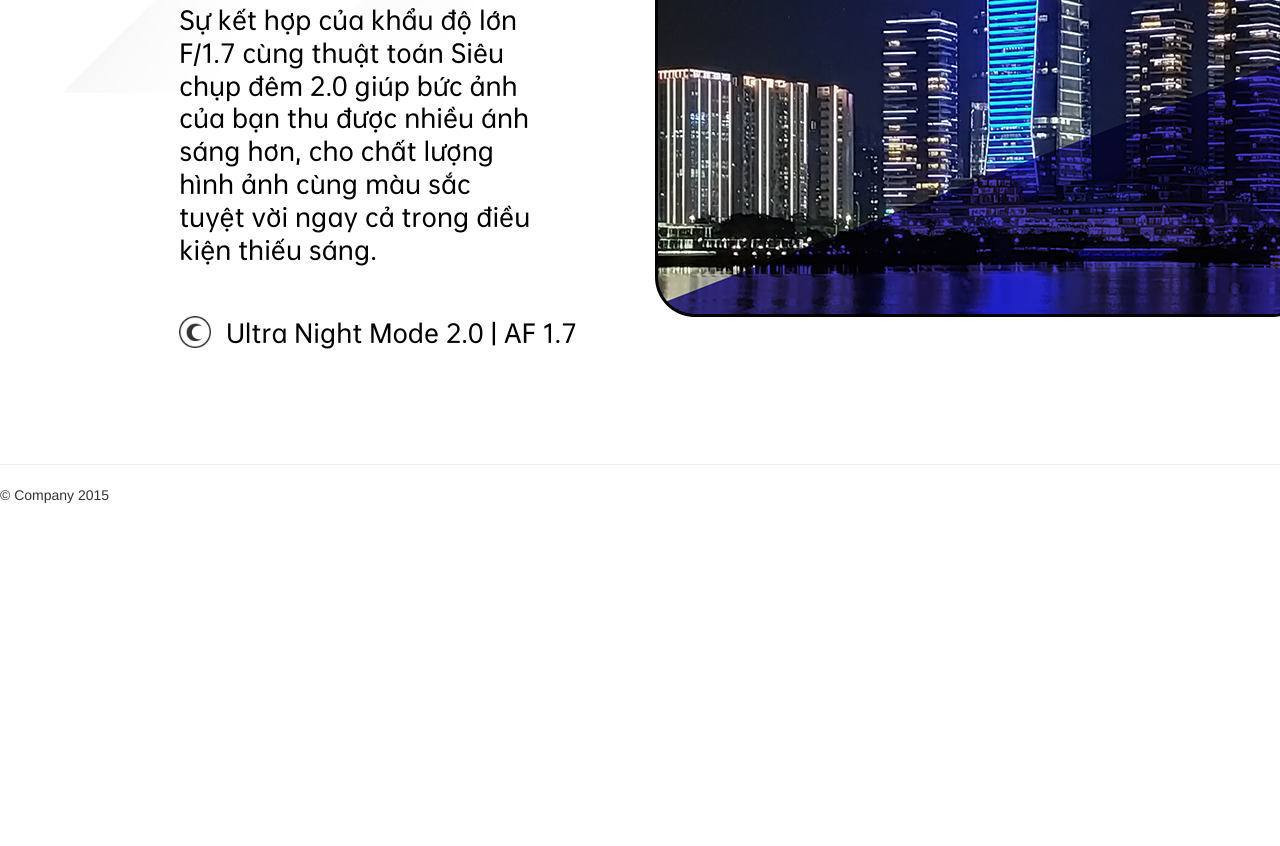
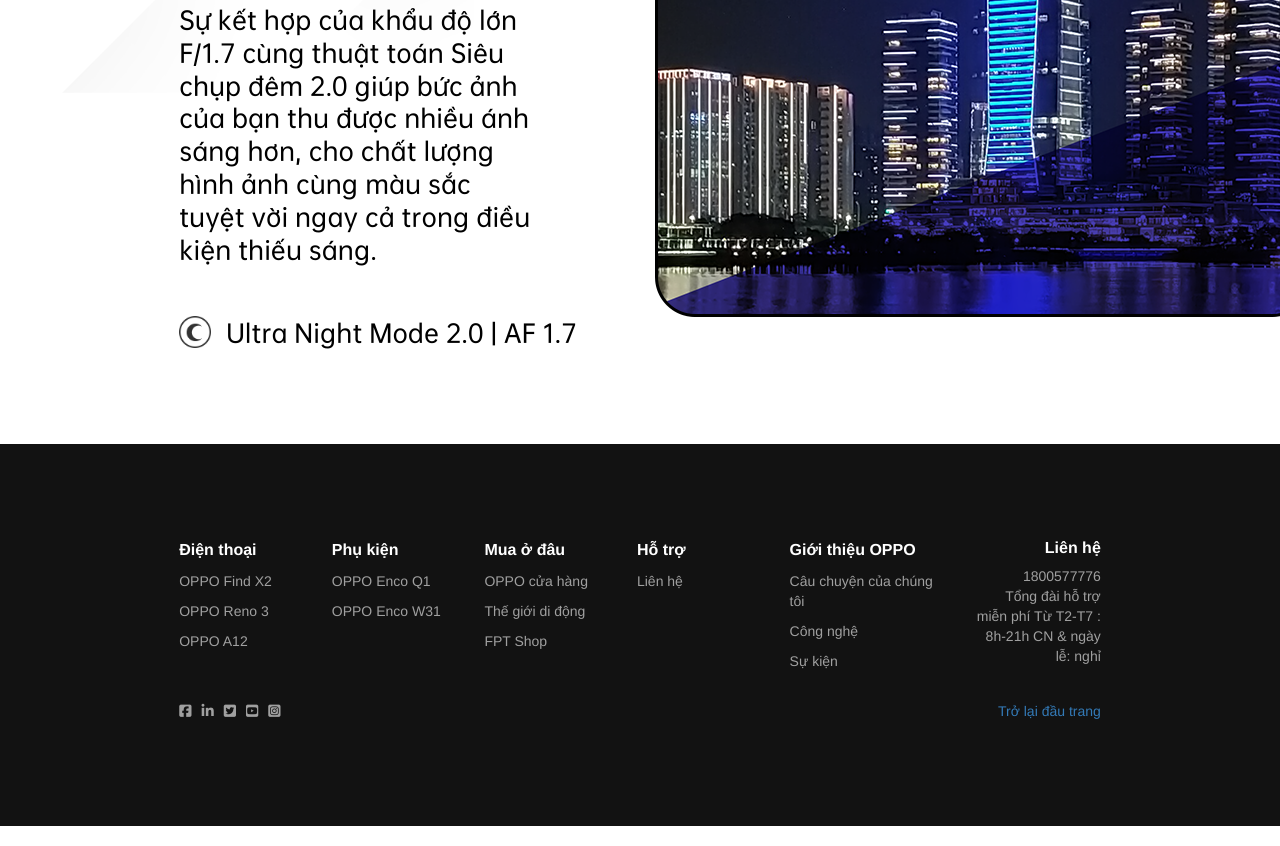
Before and after one commit to tien06051992/Layout-TGDD, a website: page Oppo/index.html in a window 1280 px wide. Shown: the part 6485-7331 px from the top of the page. Before the commit the page ends 7020 px from the top, so only its background shows below. Drawn offline with Linux system fonts and the light colour scheme.

Commit message:
Footer: basic

```diff
--- a/Oppo/css/main.scss
+++ b/Oppo/css/main.scss
@@ -624,3 +624,63 @@
     margin-right: 15px;
   }
 }
+
+.footer {
+  background-color: #121212;
+  color: rgba(255, 255, 255, 0.6);
+  padding: 95px 14%;
+
+  .footer-nav {
+    display: flex;
+    flex-wrap: wrap;
+
+    dl {
+      width: 20%;
+    }
+    dt {
+      font-size: 16px;
+      color: #ffffff;
+      margin-bottom: 10px;
+    }
+    dd {
+      margin-bottom: 10px;
+    }
+  }
+
+  .footer-contact {
+    text-align: right;
+
+    h2 {
+      font-size: 16px;
+      color: #ffffff;
+      margin-top: 0;
+      font-weight: 700;
+    }
+
+    ul {
+      padding: 0;
+
+      li {
+        list-style: none;
+      }
+    }
+  }
+
+  .contact-bottom {
+    display: flex;
+
+    .social-media {
+      display: flex;
+      padding: 0;
+
+      li {
+        list-style: none;
+        margin-right: 10px;
+      }
+    }
+
+    .back-to-top {
+      margin-left: auto;
+    }
+  }
+}
--- a/Oppo/index.html
+++ b/Oppo/index.html
@@ -26,6 +26,7 @@
   <link rel="stylesheet" href="fonts/font.css" type="text/css" charset="utf-8" />
 
   <script src="js/vendor/modernizr-2.8.3-respond-1.4.2.min.js"></script>
+  <script src="https://kit.fontawesome.com/a57e3bfb93.js" crossorigin="anonymous"></script>
 </head>
 
 <body>
@@ -319,11 +320,62 @@
     </div>
   </section> <!-- /section-seven-->
 
-  <hr>
+  <footer class="footer container-fluid">
+    <div class="row">
+      <div class="col-sm-10">
+        <nav class="footer-nav">
+          <dl>
+            <dt>Điện thoại</dt>
+            <dd>OPPO Find X2</dd>
+            <dd>OPPO Reno 3</dd>
+            <dd>OPPO A12</dd>
+          </dl>
+          <dl>
+            <dt>Phụ kiện</dt>
+            <dd>OPPO Enco Q1</dd>
+            <dd>OPPO Enco W31</dd>
+          </dl>
+          <dl>
+            <dt>Mua ở đâu</dt>
+            <dd>OPPO cửa hàng</dd>
+            <dd>Thế giới di động</dd>
+            <dd>FPT Shop</dd>
+          </dl>
+          <dl>
+            <dt>Hỗ trợ</dt>
+            <dd>Liên hệ</dd>
+          </dl>
+          <dl>
+            <dt>Giới thiệu OPPO</dt>
+            <dd>Câu chuyện của chúng tôi</dd>
+            <dd>Công nghệ</dd>
+            <dd>Sự kiện</dd>
+          </dl>
+        </nav>
+      </div>
 
-  <footer>
-    <p>&copy; Company 2015</p>
+      <div class="col-sm-2">
+        <section class="footer-contact">
+          <h2>Liên hệ</h2>
+          <ul>
+            <li>1800577776</li>
+            <li>Tổng đài hỗ trợ miễn phí Từ T2-T7 : 8h-21h CN & ngày lễ: nghỉ</li>
+          </ul>
+        </section>
+      </div>
+    </div>
+    <div class="contact-bottom">
+      <ul class="social-media">
+        <li><i class="fab fa-facebook-square"></i></li>
+        <li><i class="fab fa-linkedin-in"></i></li>
+        <li><i class="fab fa-twitter-square"></i></li>
+        <li><i class="fab fa-youtube-square"></i></li>
+        <li><i class="fab fa-instagram-square"></i></li>
+      </ul>
+      <a href="" class="back-to-top">Trở lại đầu trang</a>
+    </div>
   </footer>
+
   <script src="js/vendor/jquery-1.11.2.min.js"></script>
 
   <script src="js/vendor/bootstrap.min.js"></script>
```
Also changed, not shown: Oppo/css/main.css.
